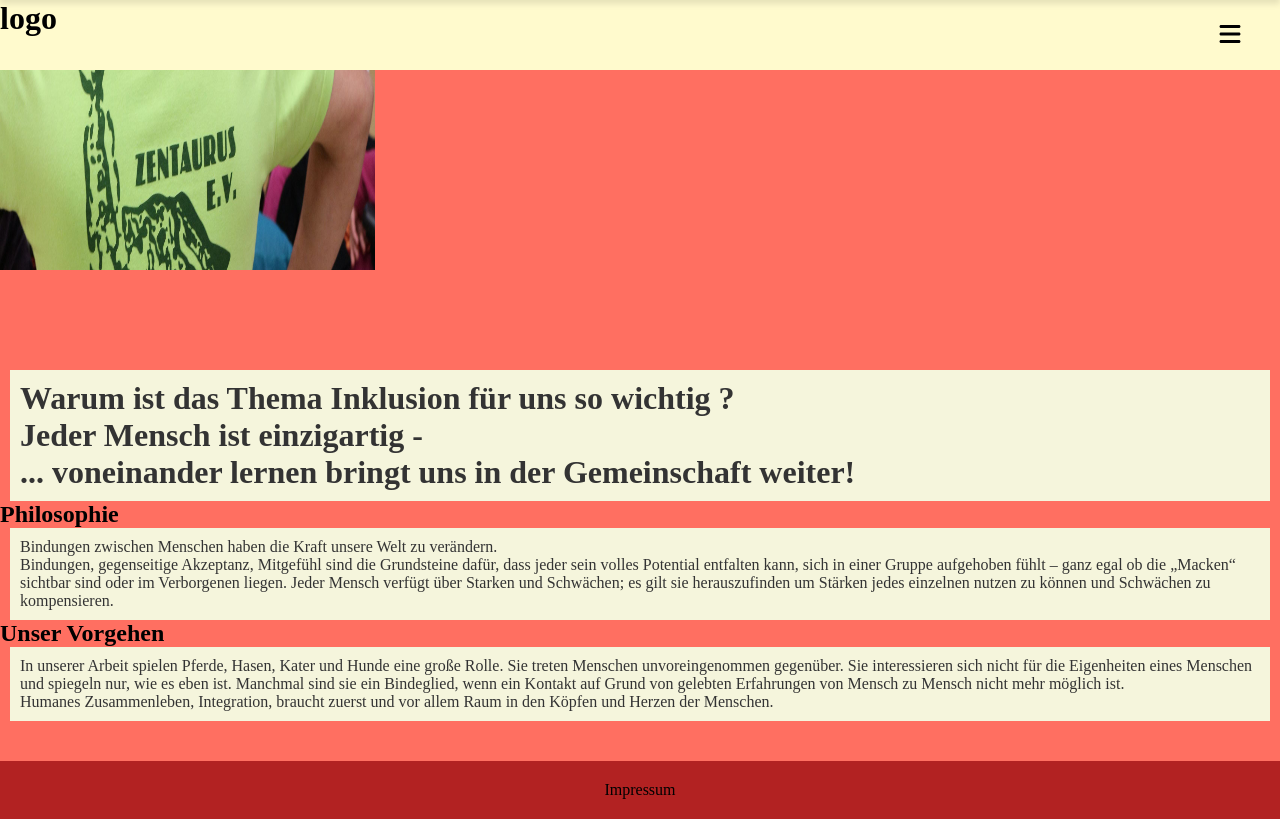
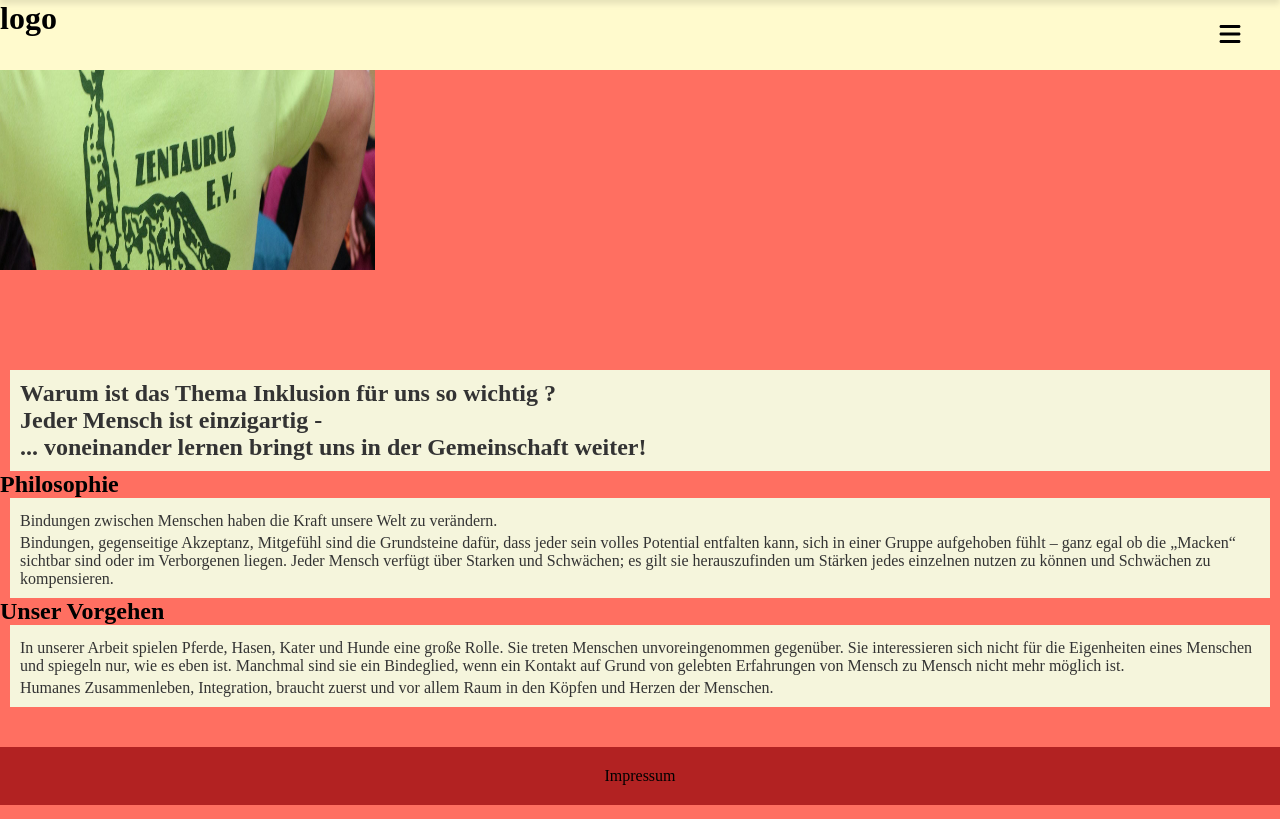
Before and after one commit to louisweiser/project_zentaurus-ev, a Next.js app: page / in a window 1280 px wide. Built offline with nearby package versions, Linux system fonts and the light colour scheme.

Commit message:
create article component

```diff
--- a/public/content/home.js
+++ b/public/content/home.js
@@ -17,3 +17,9 @@ export const actWithAnminmalsText = [
   "In unserer Arbeit spielen Pferde, Hasen, Kater und Hunde eine große Rolle. Sie treten Menschen unvoreingenommen gegenüber.  Sie interessieren sich nicht für die Eigenheiten eines Menschen und spiegeln nur, wie es eben ist. Manchmal sind sie ein Bindeglied, wenn ein Kontakt auf Grund von gelebten Erfahrungen von Mensch zu Mensch nicht mehr möglich ist.",
   "Humanes Zusammenleben, Integration, braucht zuerst und vor allem Raum in den Köpfen und Herzen der Menschen.",
 ];
+
+export const introductionText = [
+  "Warum ist das Thema Inklusion für uns so wichtig ?",
+  "Jeder Mensch ist einzigartig - ",
+  "... voneinander lernen bringt uns in der Gemeinschaft weiter!",
+];
--- /dev/null
+++ b/src/components/Article.js
@@ -0,0 +1,35 @@
+import styles from "./Article.module.css";
+
+export function stringArrayIntoJSX(arrayOfStrings) {
+  const convertedText = arrayOfStrings.map((text, index) => {
+    return (
+      <p className={styles.paragraph} key={index}>
+        {text}
+      </p>
+    );
+  });
+  return convertedText;
+}
+
+export default function Article({ topic, text, introduction }) {
+  const articleText = stringArrayIntoJSX(text);
+
+  if (introduction) {
+    return (
+      <article>
+        <div className={styles["article-container"]}>
+          <h1>Warum ist das Thema Inklusion für uns so wichtig ?</h1>
+          <h1>Jeder Mensch ist einzigartig - </h1>
+          <h1>... voneinander lernen bringt uns in der Gemeinschaft weiter!</h1>
+        </div>
+      </article>
+    );
+  }
+
+  return (
+    <article>
+      {topic && <h2>{topic}</h2>}
+      <div className={styles["article-container"]}>{articleText}</div>
+    </article>
+  );
+}
--- /dev/null
+++ b/src/components/Article.module.css
@@ -0,0 +1,10 @@
+.article-container {
+  background-color: #f5f5dc;
+  color: #333333;
+  margin: 0 10px;
+  padding: 10px;
+}
+
+.paragraph {
+  margin-top: 4px;
+}
--- a/src/components/Home.js
+++ b/src/components/Home.js
@@ -1,32 +1,17 @@
 import {
   philosophyText,
   actWithAnminmalsText,
+  introductionText,
 } from "../../public/content/home";
 
-import { stringArrayIntoJSX } from "@/utils.js";
+import Article from "./Article.js";
 
-import styles from "./Home.module.css";
-
-export default function Home() {
-  const phosophy = stringArrayIntoJSX(philosophyText);
-  const actWithAnminmals = stringArrayIntoJSX(actWithAnminmalsText);
-
+export default function HomeContent() {
   return (
     <>
-      <div className={styles.color}>
-        <h1>Warum ist das Thema Inklusion für uns so wichtig ?</h1>
-        <h1>Jeder Mensch ist einzigartig - </h1>
-        <h1>... voneinander lernen bringt uns in der Gemeinschaft weiter! </h1>
-      </div>
-
-      <article>
-        <h2>Philosophie</h2>
-        <div className={styles.color}>{phosophy}</div>
-      </article>
-      <article>
-        <h2>Unser Vorgehen</h2>
-        <div className={styles.color}>{actWithAnminmals}</div>
-      </article>
+      <Article introduction={true} text={introductionText}></Article>
+      <Article topic="Philosophie" text={philosophyText}></Article>
+      <Article topic="Unser Vorgehen" text={actWithAnminmalsText}></Article>
     </>
   );
 }
```
